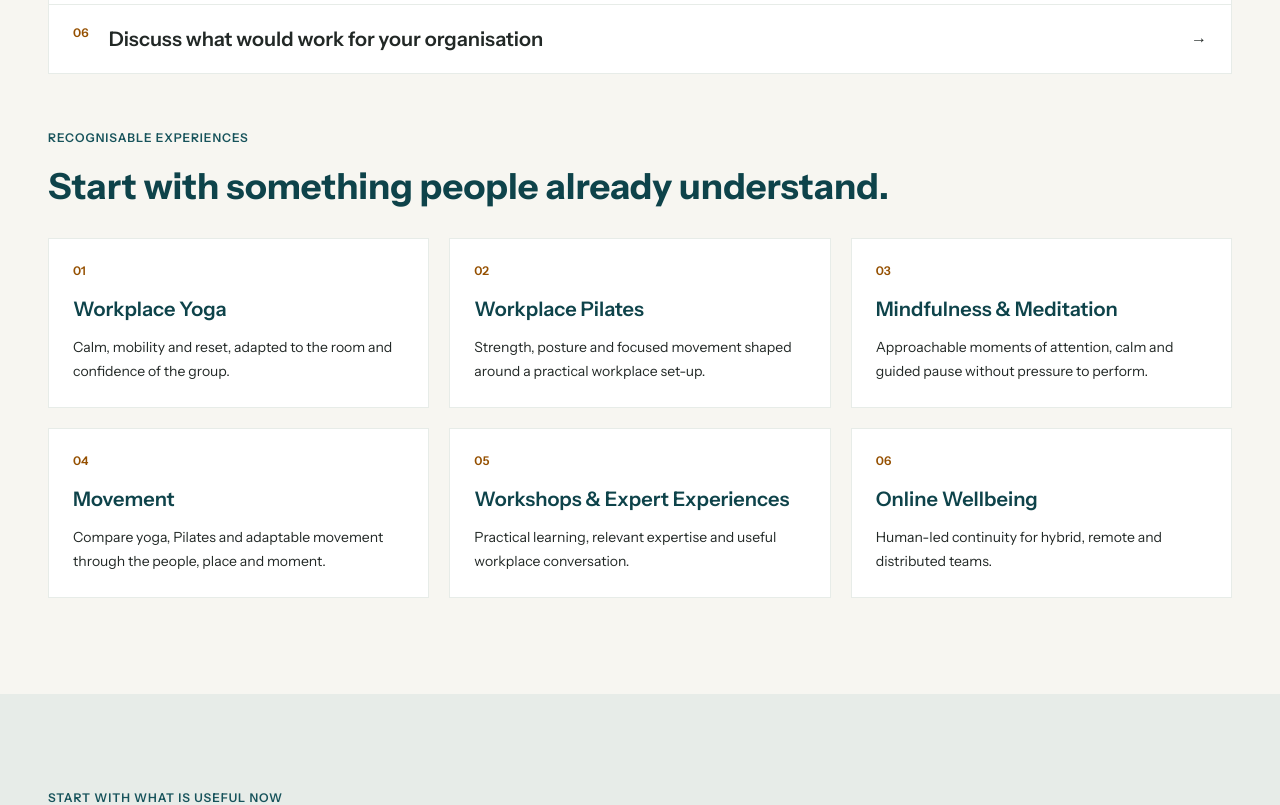
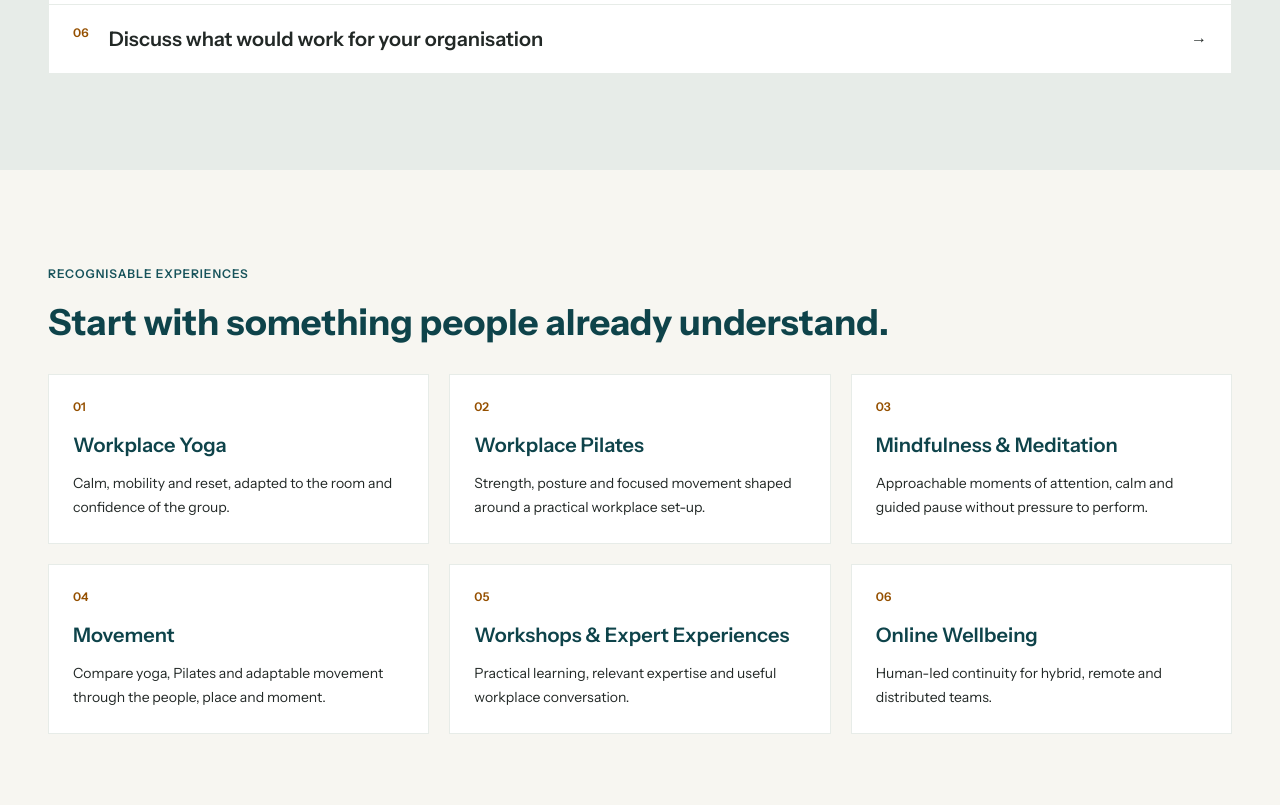
Before and after one commit to glennhammond/cya-website-prototype, a Next.js app: page / in a window 1280 px wide. Shown: the part 1200-2005 px from the top of the page. Built offline with nearby package versions, Linux system fonts and the light colour scheme.

Commit message:
Differentiate homepage decision section surface

```diff
--- a/app/page.tsx
+++ b/app/page.tsx
@@ -44,14 +44,19 @@ export default function Home() {
         </ProductionContainer>
       </section>
 
-      <section id="needs" className="bg-[var(--cya-canvas)] py-20 lg:py-24">
+      <section id="needs" className="bg-[var(--cya-field-note)] py-20 lg:py-24">
         <ProductionContainer>
           <ProductionKicker>Start with your goal</ProductionKicker>
           <h2 className="mt-5 text-4xl font-bold tracking-[-0.015em] lg:text-5xl">What are you planning for your workplace?</h2>
           <div className="mt-10 border-t border-[var(--cya-divider)]">
             {needs.map(([number, title, href]) => <Link key={number} href={href} className="grid grid-cols-[auto_1fr_auto] gap-5 border-x border-b border-[var(--cya-divider)] bg-white px-6 py-5 hover:bg-[var(--cya-paper)]"><span className="text-xs font-semibold text-[var(--cya-ochre-ink)]">{number}</span><span className="text-xl font-semibold">{title}</span><span aria-hidden="true">→</span></Link>)}
           </div>
-          <div className="mt-14"><ProductionKicker>Recognisable experiences</ProductionKicker></div>
+        </ProductionContainer>
+      </section>
+
+      <section className="bg-[var(--cya-canvas)] py-20 lg:py-24">
+        <ProductionContainer>
+          <ProductionKicker>Recognisable experiences</ProductionKicker>
           <h2 className="mt-5 text-3xl font-bold lg:text-4xl">Start with something people already understand.</h2>
           <div className="mt-8 grid gap-5 md:grid-cols-3">
             <ProductionCard number="01" title="Workplace Yoga" body="Calm, mobility and reset, adapted to the room and confidence of the group." href="/workplace-yoga" />
```
